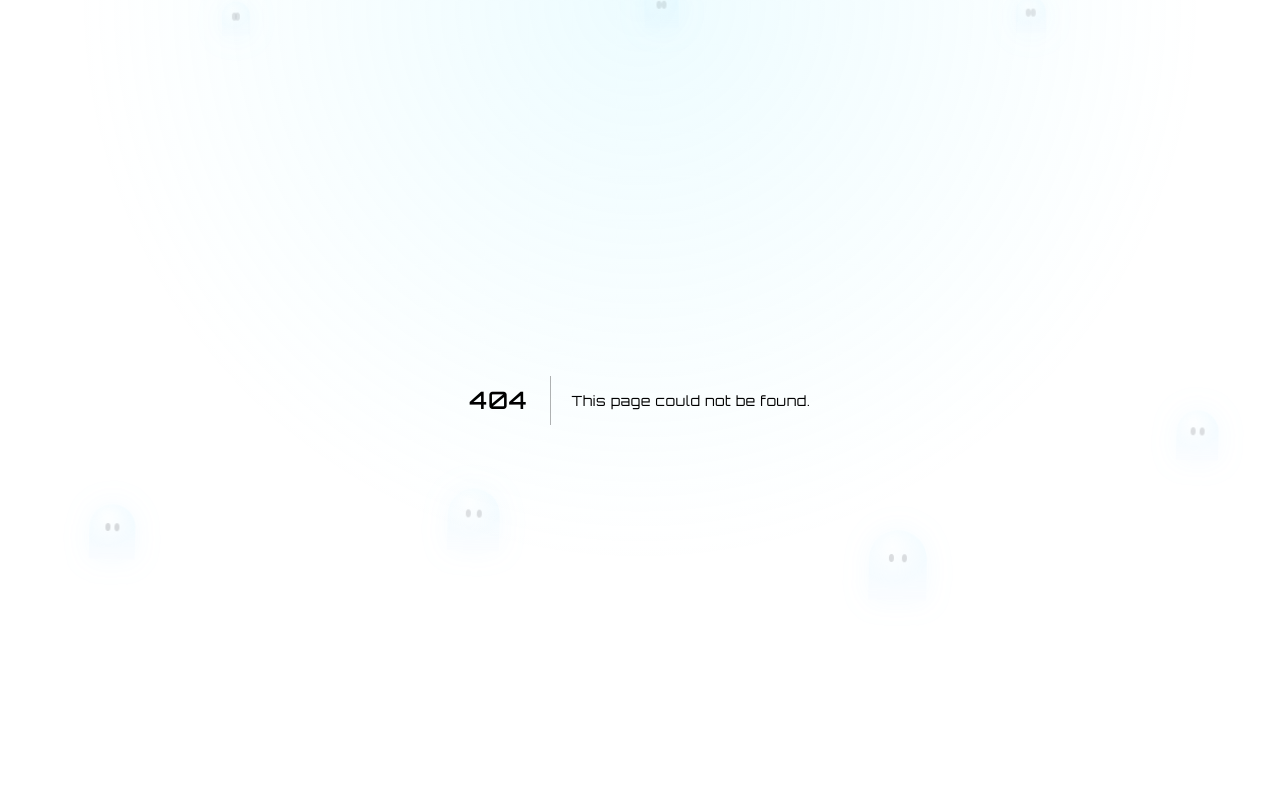
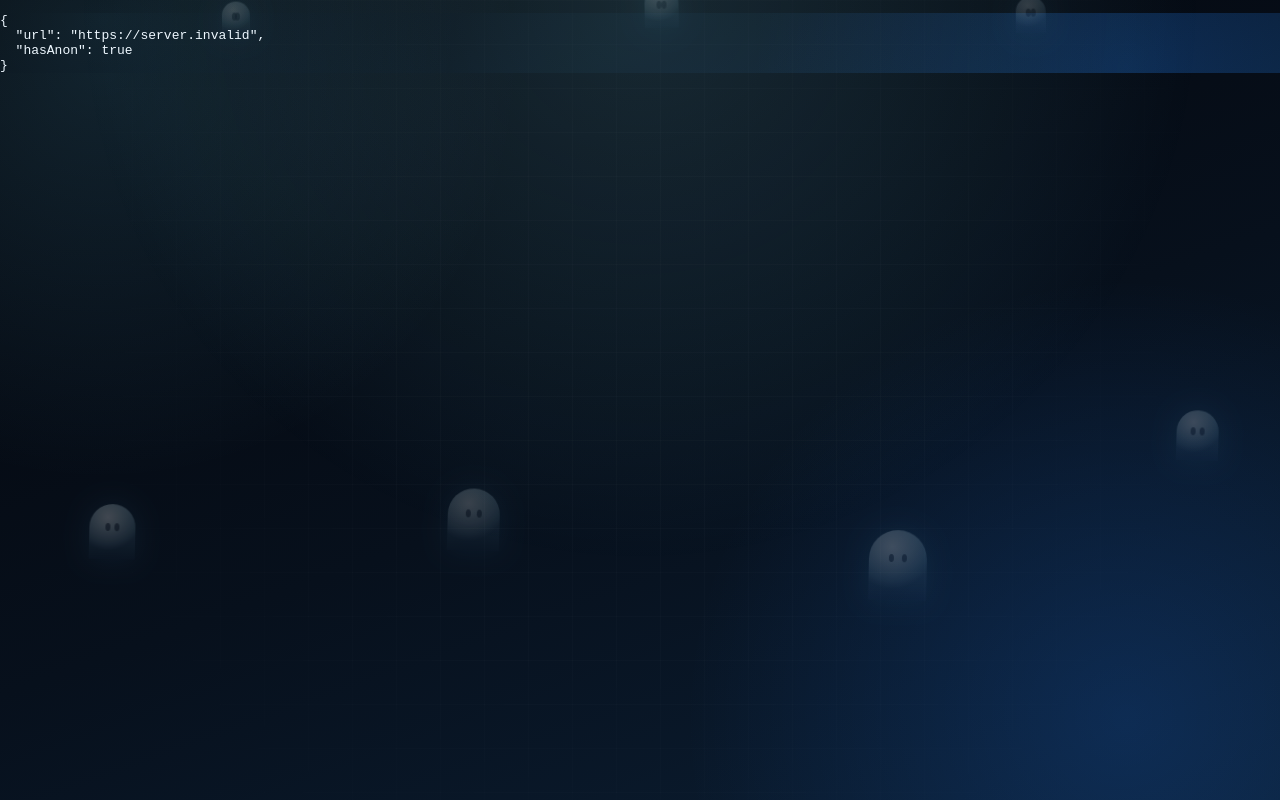
Before and after one commit to sofian13/ghostsecure, a Next.js app in the folder frontend/: page /debug in a window 1280 px wide. Before the commit this address had no page. Built offline with nearby package versions, Linux system fonts and the light colour scheme; no server answers.

Commit message:
Add debug page to verify Supabase env injection

```diff
--- /dev/null
+++ b/frontend/app/debug/page.tsx
@@ -0,0 +1,14 @@
+export default function Debug() {
+  return (
+    <pre>
+      {JSON.stringify(
+        {
+          url: process.env.NEXT_PUBLIC_SUPABASE_URL,
+          hasAnon: !!process.env.NEXT_PUBLIC_SUPABASE_ANON_KEY,
+        },
+        null,
+        2
+      )}
+    </pre>
+  );
+}
```
